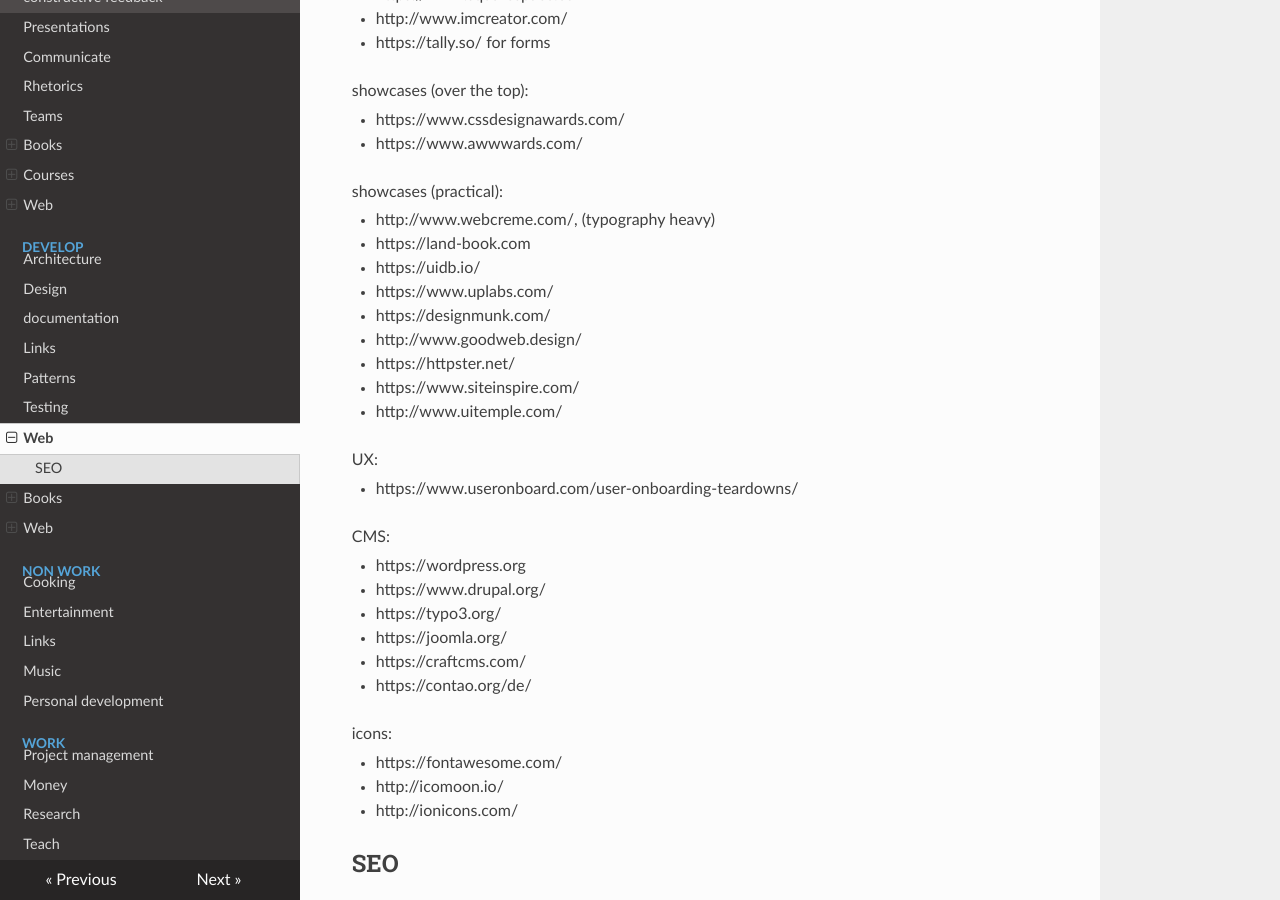
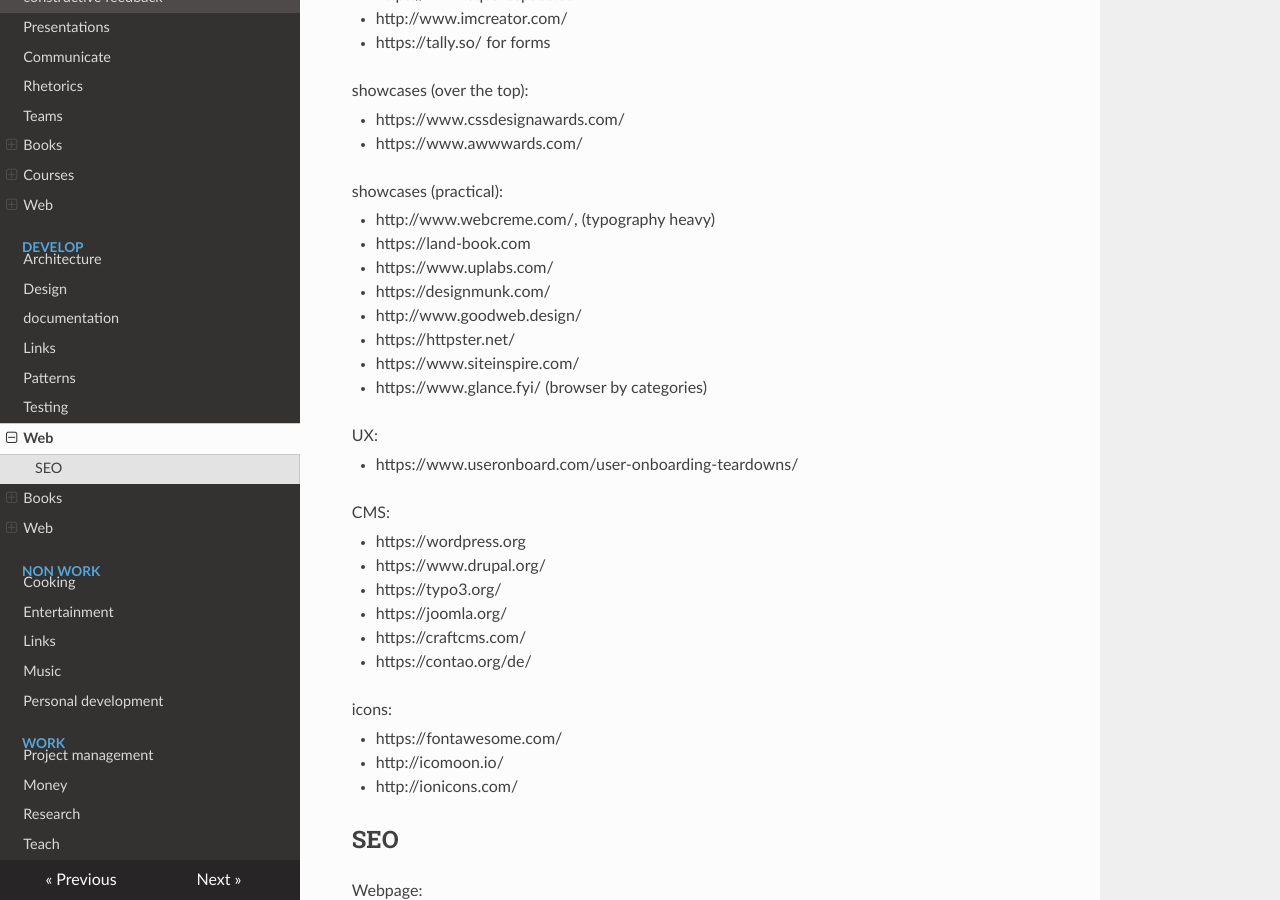
Before and after one commit to famoser/docs, an MkDocs documentation site: the page built from docs/develop/web.md, in a window 1280 px wide and 900 px high, scrolled down 878 px. Built offline with MkDocs 1.6.1, drawn with Linux system fonts in a browser that asks for light colours; nearby versions of some CDN libraries.

Commit message:
Update web.md

```diff
--- a/docs/develop/web.md
+++ b/docs/develop/web.md
@@ -47,13 +47,12 @@
 
 - http://www.webcreme.com/, (typography heavy)
 - https://land-book.com
-- https://uidb.io/
 - https://www.uplabs.com/
 - https://designmunk.com/
 - http://www.goodweb.design/
 - https://httpster.net/
 - https://www.siteinspire.com/
-- http://www.uitemple.com/
+- https://www.glance.fyi/ (browser by categories)
 
 UX:
 
```
